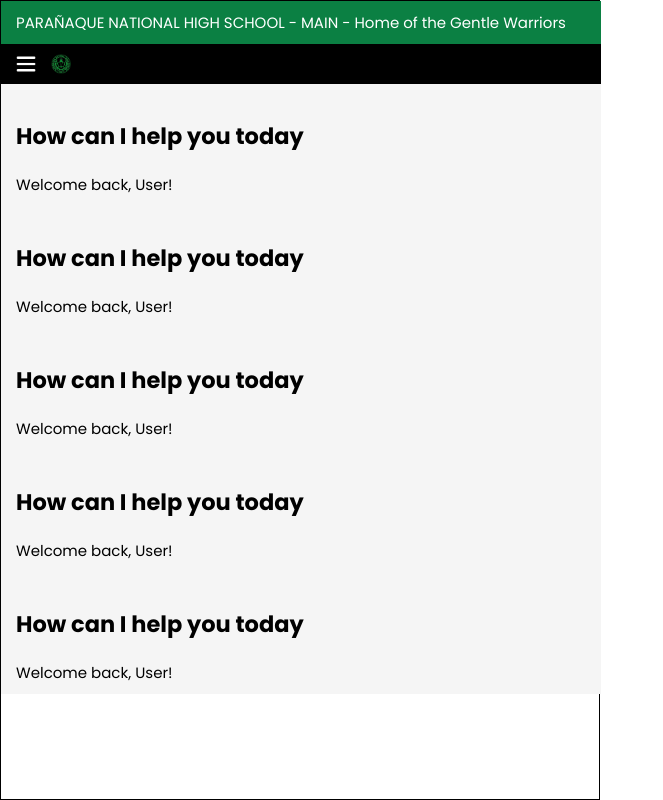
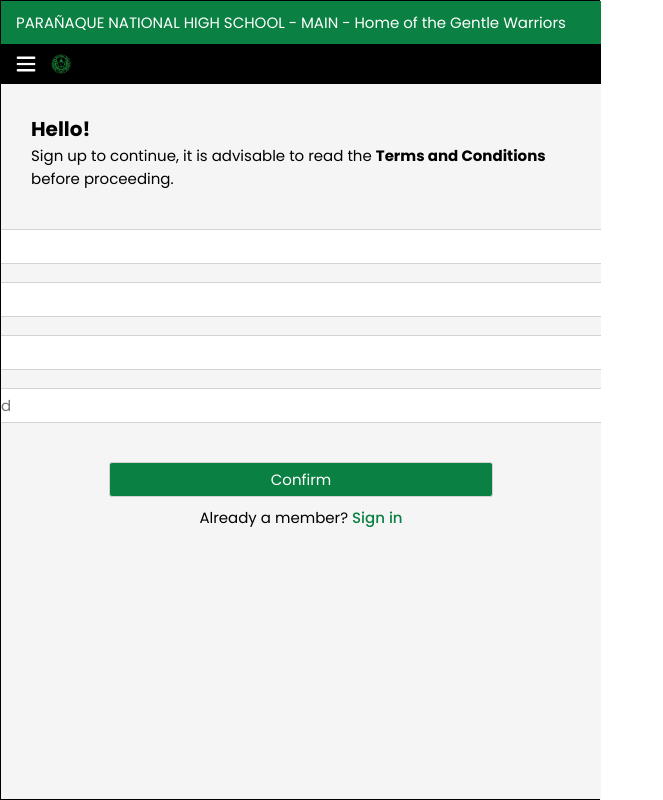
Before and after one commit to janelizette/pnhs, a PHP site: page /signup.php in a window 1280 px wide. Shown: the whole page, without its empty margins (0-663 px from the left). Run offline with PHP 8.4, Linux system fonts and the light colour scheme.

Commit message:
Add signup page

```diff
--- a/signup.php
+++ b/signup.php
@@ -1,5 +1,6 @@
 <!DOCTYPE html>
 <html>
+
 <head>
   <meta charset="utf-8">
   <meta name="viewport" content="width=device-width, initial-scale=1">
@@ -25,13 +26,36 @@
       <a href="terms.php" class="tab">Terms and Conditions</a>
     </div>
   </div>
+
   <div class="content">
+    <!-- <div class="message">How can I help you today</div>
+    <div class="message welcome">Welcome back, User!</div>
     <div class="message">How can I help you today</div>
-		<div class="message welcome">Welcome back, User!</div><div class="message">How can I help you today</div>
-		<div class="message welcome">Welcome back, User!</div><div class="message">How can I help you today</div>
-		<div class="message welcome">Welcome back, User!</div><div class="message">How can I help you today</div>
-		<div class="message welcome">Welcome back, User!</div><div class="message">How can I help you today</div>
     <div class="message welcome">Welcome back, User!</div>
+    <div class="message">How can I help you today</div>
+    <div class="message welcome">Welcome back, User!</div>
+    <div class="message">How can I help you today</div>
+    <div class="message welcome">Welcome back, User!</div>
+    <div class="message">How can I help you today</div>
+    <div class="message welcome">Welcome back, User!</div> -->
+
+    <div class="greetings">
+      <h1>Hello!</h1>
+      <p>Sign up to continue, it is advisable to read the <b>Terms and Conditions</b> before proceeding.</p>
+    </div>
+
+    <form action="" id="form">
+      <input type="text" placeholder="Username">
+      <input type="email" placeholder="Email">
+      <input type="password" placeholder="Password">
+      <input type="password" placeholder="Re-enter Password">
+      <input type="submit" id="submit" value="Confirm">
+    </form>
+
+    <div class="signin">
+      <p>Already a member? <a href="#" id="signin"> Sign in</a></p>
+    </div>
+
   </div>
 </body>
 
@@ -40,17 +64,17 @@
   let close = document.querySelector('.close')
   let navbar = document.querySelector('.showNavbar')
 
-	nav.onclick = function(){
+  nav.onclick = function() {
     nav.classList.add('hide')
     navbar.classList.add('show')
     close.classList.remove('hide')
   }
 
-	close.onclick = function(){
+  close.onclick = function() {
     close.classList.add('hide')
     navbar.classList.remove('show')
     nav.classList.remove('hide')
   }
+</script>
 
-</script>
 </html>
--- a/styles/signup.css
+++ b/styles/signup.css
@@ -1,22 +1,34 @@
-@import url('https://fonts.googleapis.com/css2?family=Poppins:wght@400;700&display=swap');
+@import url("https://fonts.googleapis.com/css2?family=Poppins:wght@400;500;700&display=swap");
 
-:root{
+:root {
   --green: rgb(11, 128, 67);
   --black: rgb(0, 0, 0);
-	--white:  rgb(255, 255, 255);
-
-	--padding:  10px 15px;
+  --white: rgb(255, 255, 255);
+  --padding: 10px 15px;
 }
 
+* {
+  font-family: "Poppins", sans-serif;
+  color: var(--black);
+  /* font-weight: 400; */
+  box-sizing: border-box;
+  position: relative;
+  outline: none;
+  margin: 0;
+  padding: 0;
+  font-size: 15px;
+  text-decoration: none;
+}
 
-html{
+html {
   background-size: cover;
   background-position: center;
   background-attachment: fixed;
   border: 1px solid black;
 }
 
-body,html{
+body,
+html {
   width: 100vw;
   height: 100vh;
   overflow: hidden;
@@ -26,26 +38,13 @@
   max-width: 600px;
 }
 
-*{
-	font-family: 'Poppins', sans-serif;
-	color: var(--black);
-	font-weight: 400;
-	box-sizing: border-box;
-	position: relative;
-	outline: none;
-	margin: 0;
-	padding: 0;
-	font-size: 15px;
-	text-decoration: none;
-}
-
-.header{
+.header {
   background-color: var(--green);
   color: var(--white);
   padding: var(--padding);
 }
 
-.navbar{
+.navbar {
   background-color: var(--black);
   color: var(--white);
   display: flex;
@@ -53,7 +52,7 @@
   padding: var(--padding);
 }
 
-.showNavbar{
+.showNavbar {
   position: absolute;
   width: 50%;
   min-width: 230px;
@@ -66,17 +65,65 @@
   background-color: var(--black);
 }
 
-.content{
+.content {
   background-color: whitesmoke;
+  height: 100vh;
   overflow-y: scroll;
+  display: flex;
+  flex-direction: column;
+  /* justify-content: center; */
 }
 
-.show{
+.greetings {
+  margin: 5%;
+  display: flex;
+  flex-direction: column;
+  justify-content: center;
+  align-items: flex-start;
+}
+
+.greetings > h1 {
+  font-size: 20px;
+  font-weight: 700;
+}
+
+#form {
+  display: flex;
+  flex-direction: column;
+  align-items: center;
+}
+
+input {
+  margin: 1.5%;
+  padding: 5px 15px;
+  border: 1px solid #d3d3d3;
+  border-radius: 3px;
+  width: 70vw;
+}
+
+#submit {
+  margin-top: 5%;
+  width: 30vw;
+  background-color: var(--green);
+  color: var(--white);
+}
+
+.signin {
+  display: flex;
+  justify-content: center;
+}
+
+#signin {
+  color: var(--green);
+  font-weight: 500;
+}
+
+.show {
   left: 0%;
   opacity: 1;
 }
 
-.tab{
+.tab {
   width: 100%;
   min-height: 40px;
   display: flex;
@@ -85,27 +132,27 @@
   padding: var(--padding);
 }
 
-.nav-icon{
+.nav-icon {
   width: 20px;
   z-index: 2;
   position: absolute;
   filter: invert(100%);
 }
 
-.close{
+.close {
   width: 15px;
 }
 
-.hide{
+.hide {
   visibility: hidden;
 }
 
-.nav-pnhs{
+.nav-pnhs {
   width: 20px;
   margin-left: 35px;
 }
 
-.message{
+.message {
   padding: var(--padding);
   width: 100%;
   margin-top: 25px;
@@ -113,24 +160,27 @@
   font-size: 1.5em;
 }
 
-.welcome{
+.welcome {
   margin-top: 0px;
   font-weight: 400;
   font-size: 1em;
 }
 
-@media only screen and (max-width: 600px){
-
+@media only screen and (max-width: 600px) {
 }
 
-@media only screen and (max-width: 300px){
-	.header{
+@media only screen and (max-width: 300px) {
+  .header {
     white-space: nowrap;
     overflow: hidden;
     text-overflow: ellipsis;
   }
 
-	.message{
+  .message {
     padding: 0 15px;
   }
+
+  input {
+    margin: 3%;
   }
+}
```
Also changed, not shown: index.php (+4 -3 lines), styles/index.css (+39 -46 lines). Lines whose indentation alone changed are shown as unchanged.
